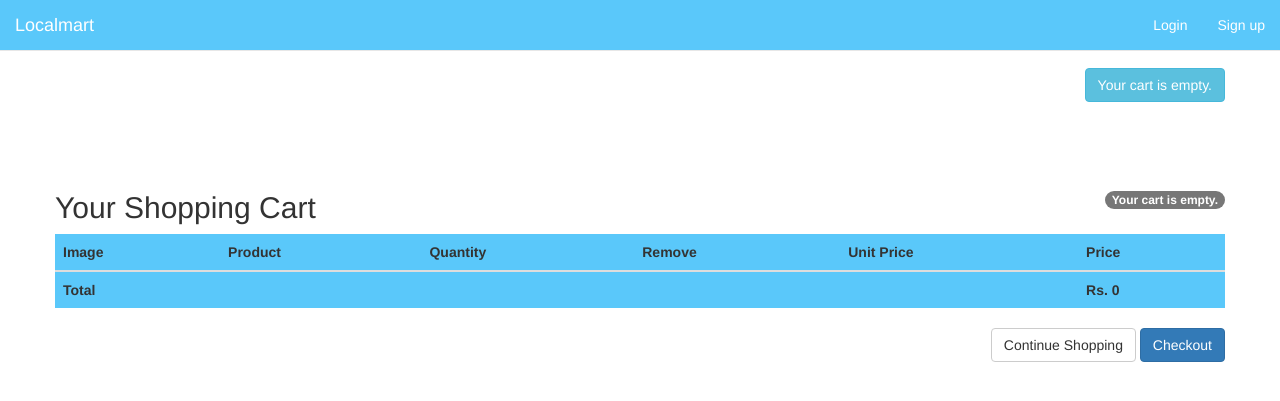
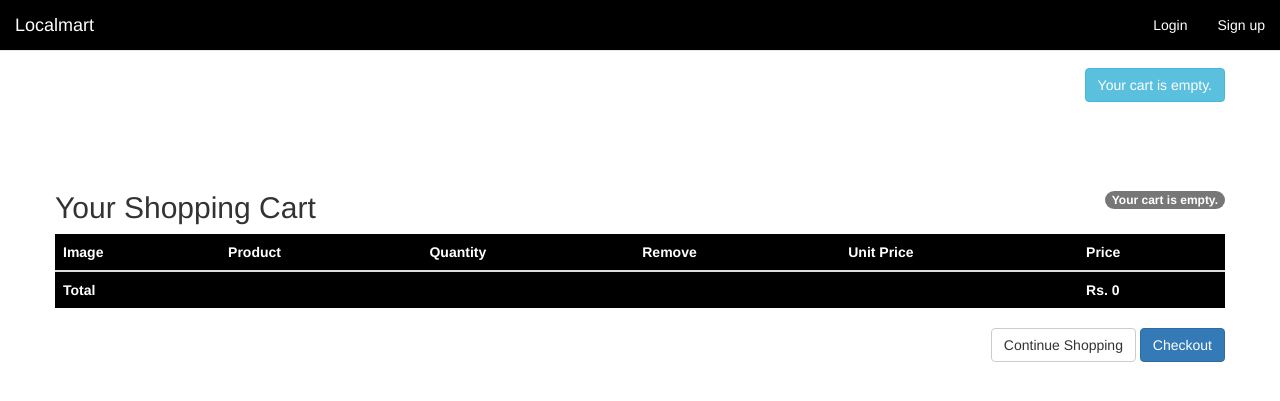
Before and after one commit to navisk13/localmart, a Django app: page /cart in a window 1280 px wide. Shown: the top 401 px of the page. Run offline with Django 3.2, Linux system fonts and the light colour scheme; some libraries are stand-ins or nearby versions.

Commit message:
UI changes and minor improvements

```diff
--- a/cart/templates/cart/detail.html
+++ b/cart/templates/cart/detail.html
@@ -23,7 +23,7 @@
             </span>
         </h2>
             <table class="table table-striped table-hover">
-                <thead style="background-color: #5AC8FA">
+                <thead style="background-color: black; color: white">
                     <tr>
                         <th>Image</th>
                         <th>Product</th>
@@ -59,7 +59,7 @@
                         </tr>
                     {% endwith %}
                 {% endfor %}
-                <tr style="background-color: #5AC8FA">
+                <tr style="background-color: black; color: white">
                     <td><b>Total</b></td>
                     <td colspan="4"></td>
                     <td colspan="num"><b>Rs. {{ cart.get_total_price }}</b></td>
--- a/shop/templates/shop/base.html
+++ b/shop/templates/shop/base.html
@@ -12,7 +12,7 @@
 
 <div class="container">
     <div class="row" style="margin-top: 6%">
-         <button class="btn btn-info pull-right">
+         <button class="btn btn-info pull-right", onclick="window.location.href='{% url 'cart:cart_detail' %}'">
             {% with totail_items=cart|length %}
                 {% if cart|length > 0 %}
                     My Shopping Order:
--- a/shop/templates/shop/navbar.html
+++ b/shop/templates/shop/navbar.html
@@ -1,5 +1,5 @@
 {% load static %}
-<nav class="navbar navbar-default navbar-fixed-top" role="navigation" style="margin-bottom: 0px; background-color: #5AC8FA;">
+<nav class="navbar navbar-default navbar-fixed-top" role="navigation" style="margin-bottom: 0px; background-color: #000000;">
   <!-- Brand and toggle get grouped for better mobile display -->
   <div class="container-fluid">
       <div class="navbar-header">
```
Also changed, not shown: shop/models.py (+10 -0 lines), shop/templates/registration/profile.html (deleted, +0 -10 lines), shop/templates/registration/signup.html (deleted, +0 -10 lines), shop/urls.py (+14 -1 lines), shop/views.py (+37 -0 lines).
